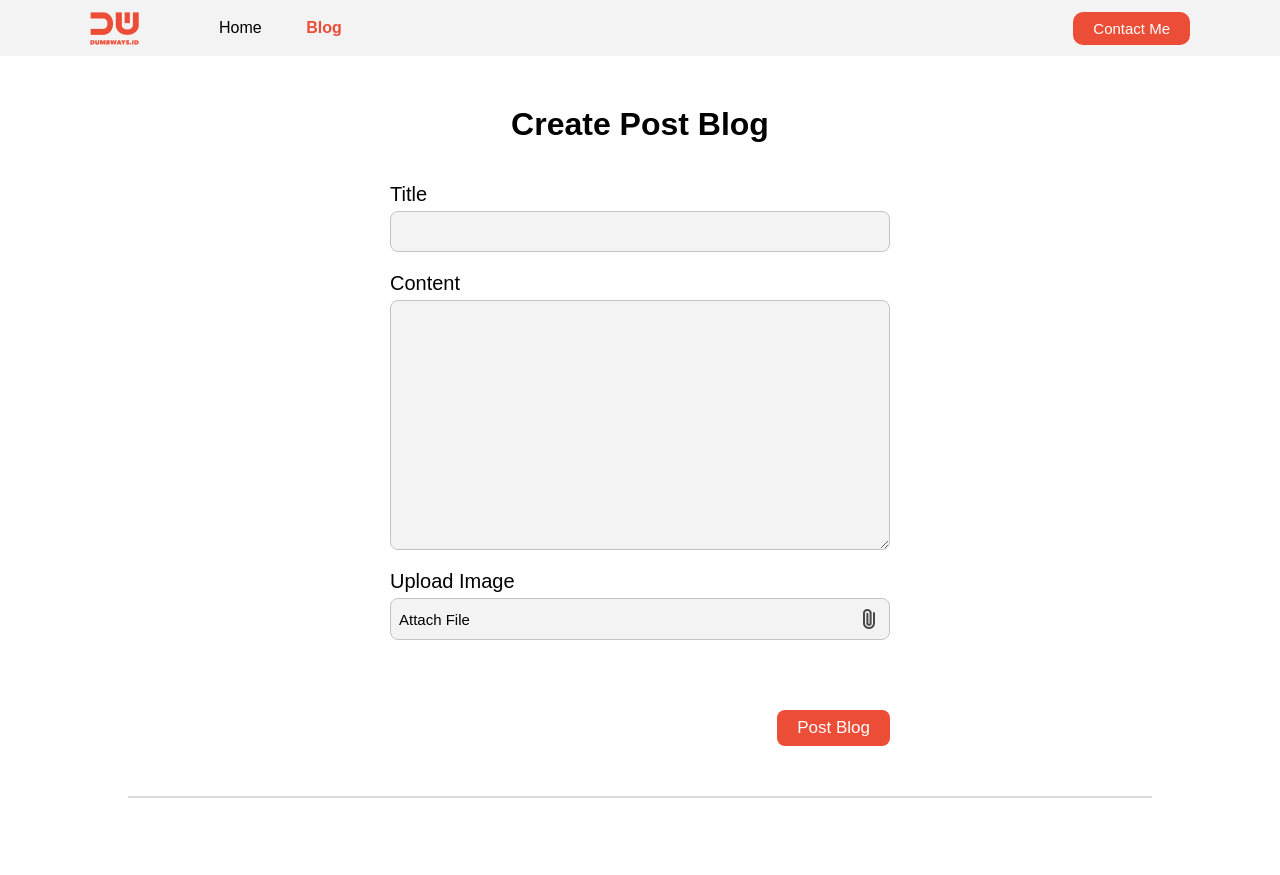
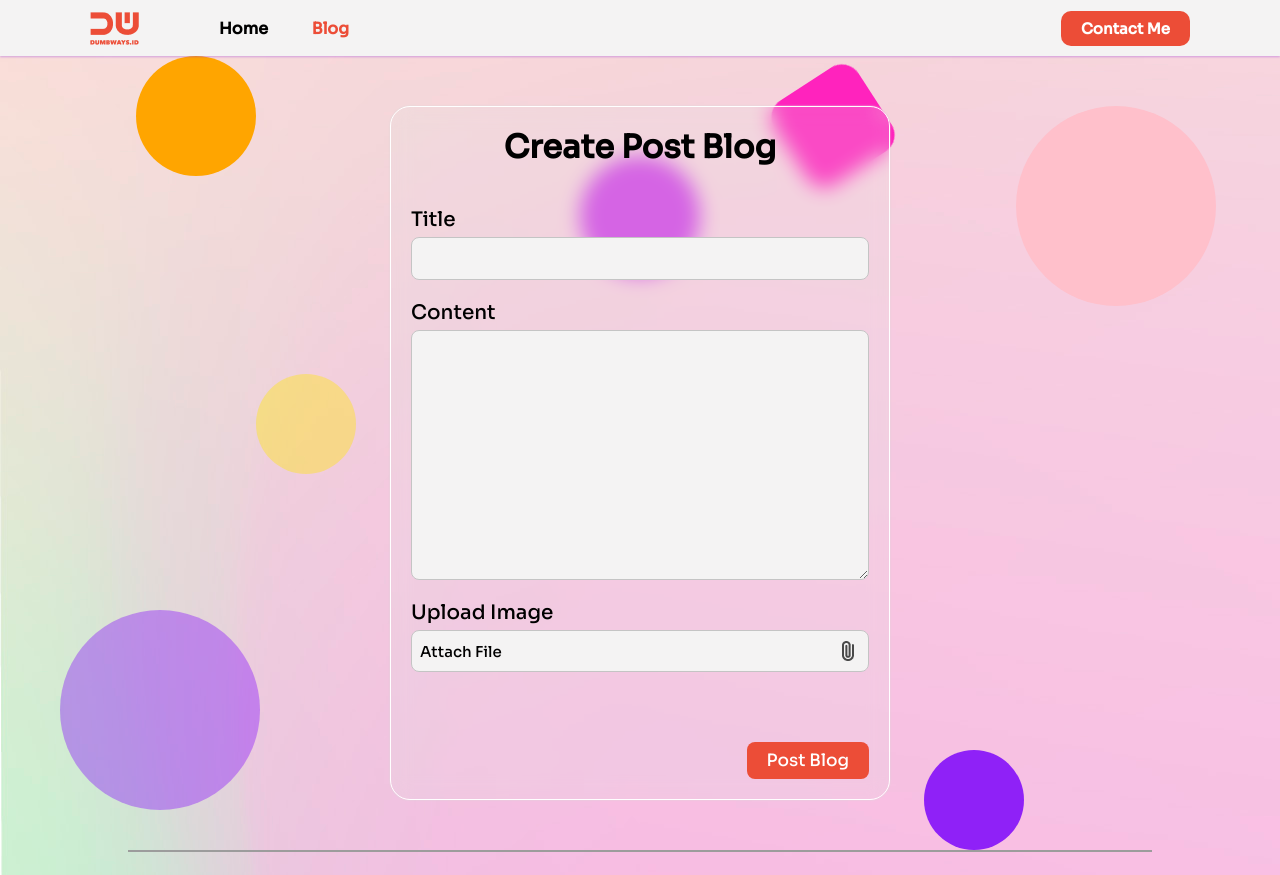
Before and after one commit to Dhyno/personal-web-b30, a plain HTML site: page blog.html in a window 1280 px wide. Shown: the top 875 px of the page. Drawn offline with Linux system fonts and the light colour scheme.

Commit message:
add some feature in js and css

```diff
--- a/blog.html
+++ b/blog.html
@@ -12,7 +12,7 @@
         </a>
         <ul>
           <li>
-            <a href="index.html">Home</a>
+            <a href="index.html" class="home">Home</a>
           </li>
           <li>
             <a href="blog.html" class="list-active">Blog</a>
@@ -28,6 +28,13 @@
     <!-- Form -->
     <div class="blog">
       <div class="blog-form">
+        <div class="circle3"></div>
+        <div class="circle4"></div>
+        <div class="circle5"></div>
+        <div class="circle6"></div>
+        <div class="circle"></div>
+        <div class="circle2"></div>
+        <div class="square"></div>
         <div class="form-container">
           <form onsubmit="addBlog(event)">
             <h1>Create Post Blog</h1>
@@ -84,8 +91,11 @@
               numquam! Deleniti maiores expedita eaque deserunt quaerat! Dicta,
               eligendi debitis?
             </p>
+            <div class="time">
+              <p>1 month ago</p>
+            </div>
           </div>
-        </div>;
+        </div>
       </div>
     </div>
     <script src="blog.js"></script>
--- a/blog.js
+++ b/blog.js
@@ -1,16 +1,15 @@
 let blogCont=[];
 function addBlog(event){
-    // console.log(event);
     event.preventDefault();
-    // console.log("hello");
 
     let title=document.getElementById('input-blog-title').value;
     let content=document.getElementById('input-blog-content').value;
     let image=document.getElementById('input-blog-image').files;
 
-    // console.log(image);
-    image=URL.createObjectURL(image[0]);
-    // console.log(image);
+    if(title==''||content==''||!image.length){
+      alert("please fill form and upload image");
+    }
+    image=URL.createObjectURL(image[0]);//return url with hash
 
     let blog={
         title: title,
@@ -26,6 +25,7 @@ function addBlog(event){
 function render(){
     let content=document.getElementById('contents');
     content.innerHTML='';
+    content.innerHTML=getDefault();
     for(let i=0; i<blogCont.length;i++){
         content.innerHTML+=`
         <div class="blog-list-item">
@@ -48,7 +48,7 @@ function render(){
             <p>
               ${blogCont[i].content}
             </p>
-            <div>
+            <div class="time">
               <p>${getDistanceTIme(blogCont[i].date)}</P>
             </div>
           </div>
@@ -104,92 +104,41 @@ function getDistanceTIme(time){
   }
 }
 
+function getDefault(){
+  return `
+    <div class="blog-list-item">
+      <div class="blog-image">
+        <img src="assets/blog-img.png" alt="" />
+      </div>
+      <div class="blog-content">
+        <div class="btn-group">
+          <button class="btn-edit">Edit Post</button>
+          <button class="btn-post">Post Blog</button>
+        </div>
+        <h1>
+          <a href="blog-detail.html" target="_blank"
+            >Pasar Coding di Indonesia Dinilai Masih Menjanjikan</a
+          >
+        </h1>
+        <div class="detail-blog-content">
+          12 Jul 2021 22:30 WIB | Ichsan Emrald Alamsyah
+        </div>
+        <p>
+          Ketimpangan sumber daya manusia (SDM) di sektor digital masih
+          menjadi isu yang belum terpecahkan. Berdasarkan penelitian
+          ManpowerGroup, ketimpangan SDM global, termasuk Indonesia,
+          meningkat dua kali lipat dalam satu dekade terakhir. Lorem ipsum,
+          dolor sit amet consectetur adipisicing elit. Quam, molestiae
+          numquam! Deleniti maiores expedita eaque deserunt quaerat! Dicta,
+          eligendi debitis?
+        </p>
+        <div class="time">
+              <p>1 month ago</p>
+            </div>
+      </div>
+  </div>;`
+}
+
 // setInterval(() => {
 //   render();
 // }, 1000);
-
-
-
-
-
-// let waktu=new Date();
-// console.log(waktu);
-// console.log(waktu.getDate());
-// console.log(waktu.getMonth());
-// console.log(waktu.getFullYear());
-
-
-
-
-
-
-
-
-
-
-
-
-
-
-
-
-
-
-
-
-
-
-
-
-
-
-
-
-
-
-
-
-
-
-
-
-
-
-//meet 5
-
-// let name="leo";
-// let name1="willy";
-// let name2="putra";
-
-// let names=["leo","wily","putra"];
-// console.log(names[0]);
-
-// //object
-// let dataSiswa={
-//     name:"rino",
-//     email:"rino@gmail.com",
-//     adress:"bukittinggi",
-//     hoby:"programming"
-// }
-// console.log(dataSiswa);
-// console.log(dataSiswa.name);
-
-// //array object
-// let studentData=[
-//     {
-//         name:"rino",
-//         email:"rino@gmail.com",
-//         adress:"bukittinggi",
-//         hoby:"programming"
-//     },
-//     {
-//         name:"dhyno",
-//         email:"dhyno@gmail.com",
-//         adress:"isekai",
-//         hoby:"weeb"
-//     }
-// ]
-// console.log(studentData);
-// console.log(studentData[0].email);
-// studentData[0].add="add data";
-// console.log(studentData);
--- a/formstyle.css
+++ b/formstyle.css
@@ -4,6 +4,7 @@ body,html{
     margin: 0;
     padding:0;
     font-family: 'Sora',Helvetica,sans-serif;
+    animation: first-load 1s ease;
 }
 ul li{
     list-style: none;
@@ -319,3 +320,11 @@ footer img:hover{
         transform: rotate(360deg);
     }
 }
+@keyframes first-load{
+    from{
+        opacity: 0;
+    }
+    to{
+        opacity: 1;
+    }
+}
--- a/style.css
+++ b/style.css
@@ -1,15 +1,22 @@
+@import url('https://fonts.googleapis.com/css2?family=Sora:wght@500&display=swap');
+
 * {
   margin: 0;
   padding: 0;
   box-sizing: border-box;
-  font-family: Arial, Helvetica, sans-serif;
+  font-family: "Sora", Helvetica, sans-serif;
 }
 
 /* Navbar */
 nav {
   display: flex;
+  position: relative;
   background: #f4f3f3;
   height: 7vh;
+  box-shadow: 0 1px 2px rgba(137, 43, 226, 0.342);
+  z-index: 20;
+  font-weight: 850;
+  animation: first-load 0.6s ease;
 }
 
 nav div {
@@ -41,6 +48,7 @@ nav ul li {
 nav ul li a {
   color: #000000;
   text-decoration: none;
+  transition: 0.25s ease;
 }
 
 nav ul li a.list-active {
@@ -56,17 +64,36 @@ nav .right-side a {
   border-radius: 10px;
   color: #fff;
   text-decoration: none;
+  transition: 0.25s ease;
 }
 
 /* Blog Form */
+.blog {
+  background-image: url("assets/cover6.jpg");
+  padding-bottom: 40px;
+}
 .blog-form {
   padding: 50px 0;
   display: flex;
   justify-content: center;
+  position: relative;
+  animation: first-load 0.6s ease;
+}
+
+form {
+  padding: 20px;
+  background-color: rgba(228, 228, 228, 0.2);
+  backdrop-filter: blur(10px);
+  border-radius: 20px;
+  border: 1px solid rgb(255, 255, 255);
+  box-shadow: 0 0 2px rgb(219, 218, 218);
+  z-index: 10;
+  transition: 0.6s ease;
 }
 
 .blog-form .form-container {
   width: 500px;
+  z-index: 10;
 }
 
 .blog-form .form-container h1 {
@@ -134,10 +161,11 @@ select {
   border: none;
   color: #fff;
   cursor: pointer;
+  transition: 0.25s ease;
 }
 
 .blog hr {
-  border: 1px solid #dbdbdb;
+  border: 1px solid #9c9c9c;
   width: 80%;
   margin-right: auto;
   margin-left: auto;
@@ -159,6 +187,10 @@ select {
   border: 2px solid #dbdbdb;
   border-radius: 8px;
   display: flex;
+  background-color: rgba(255,255,255,0.2);
+  backdrop-filter: blur(20px);
+  border: 1px solid white;
+  box-shadow: 0 0 1px rgb(255, 254, 254);
 }
 
 .blog .blog-list .blog-list-item .blog-image {
@@ -172,6 +204,7 @@ select {
 }
 
 .blog .blog-list .blog-list-item .blog-content {
+  position: relative;
   padding-left: 20px;
   flex: 2;
 }
@@ -253,3 +286,107 @@ select {
   line-height: 140%;
   text-align: justify;
 }
+
+.blog-list-item .blog-content .time p {
+  position: absolute;
+  right: 0;
+  bottom: 0;
+  text-align: end;
+}
+/* for buble */
+.circle,.circle2,.circle3,.circle4,.circle5,.circle6{
+  display: inline-block;
+  position: absolute;
+  border-radius: 50%;
+  z-index: 1;
+}
+
+.circle{
+  padding: 100px;
+  bottom: 40px;
+  left: 60px;
+  background-color: rgb(136, 18, 253);
+  opacity: 0.4;
+}
+
+.circle2{
+  padding: 50px;
+  top: 40%;
+  left: 20%;
+  background-color: rgb(255, 231, 11);
+  opacity: 0.4;
+}
+
+.circle3{
+  padding: 100px;
+  right: 5%;
+  background-color: pink;
+}
+
+.circle4{
+  padding: 50px;
+  bottom: 0;
+  right: 20%;
+  background-color:rgb(143, 33, 247);
+}
+
+.circle5{
+  padding: 60px;
+  top: 0;
+  right: 80%;
+  background-color: orange;
+}
+
+.circle6{
+  padding: 60px;
+  top: 100px;
+  background-color: rgb(209, 68, 228);
+}
+
+.square{
+  padding: 50px;
+  position: absolute;
+  z-index: 1;
+  border-radius: 20%;
+  top: 20px;
+  right: 31%;
+  transform: rotate(45deg);
+  background-color: rgb(255, 35, 189);
+  animation: squareanm 20s ease infinite;
+}
+
+
+
+.home:hover{
+  color: #ec4d37;
+}
+nav .right-side a:hover{
+  background-color: rgb(250, 213, 90);
+  color: black;
+}
+.blog-form form button:hover{
+  background-color: rgb(250, 213, 90);
+  color: black;
+}
+form:hover{
+  backdrop-filter: blur(5px);
+}
+
+/*  */
+@keyframes squareanm{
+  0%{
+      transform: rotate(0);
+  }
+  100%{
+      transform: rotate(360deg);
+  }
+}
+
+@keyframes first-load{
+  from{
+      opacity: 0;
+  }
+  to{
+      opacity: 1;
+  }
+}
```
Also changed, not shown: assets/cover6.jpg (added).
